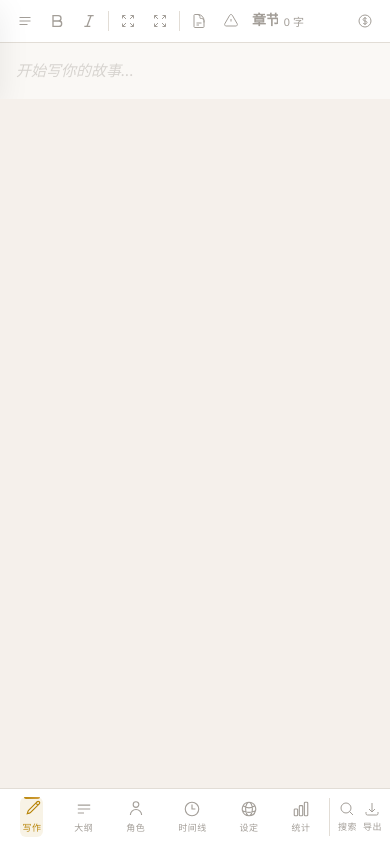
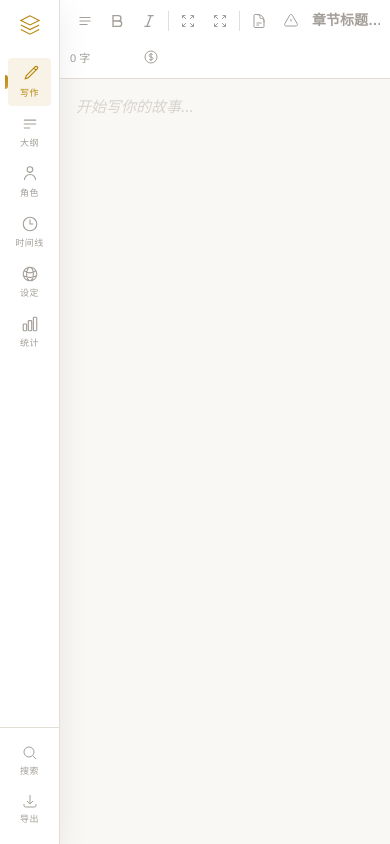
Before and after one commit to WuuuW-U/novel-writer, a plain HTML site: page index.html in a window 390 px wide. Drawn offline with Linux system fonts and the light colour scheme.

Commit message:
撤回底部标签栏，手机端改回左侧栏但加宽至60px并显示文字标签

```diff
--- a/css/style.css
+++ b/css/style.css
@@ -510,29 +510,16 @@ select.form-input { appearance:none; cursor:pointer; background-image:url("data:
 
 /* ========== 手机 (≤480px) ========== */
 @media(max-width:480px) {
-  #app { flex-direction:column; }
-
   .sidebar {
-    width:100%; height:56px; flex-direction:row; align-items:center;
-    padding:0 6px; border-right:none; border-top:1px solid var(--border);
-    order:2; flex-shrink:0; z-index:30; gap:0;
-    background:var(--bg-primary);
+    width:60px; padding:14px 0 8px;
   }
-  .sidebar::after { display:none; }
-  .sidebar-logo { display:none; }
-  .nav-items { flex-direction:row; flex:1; justify-content:space-around; padding:0; gap:0; width:auto; }
-  .nav-btn { flex-direction:column; padding:3px 2px; border-radius:6px; font-size:9px; min-width:0; }
+  .sidebar-logo { margin-bottom:18px; }
+  .sidebar-logo svg { width:22px; height:22px; }
+  .nav-btn { padding:7px 2px; border-radius:var(--radius-xs); font-size:9px; }
   .nav-btn svg { width:18px; height:18px; }
   .nav-btn span { display:block; }
-  .nav-btn.active::before { left:50%; top:0; transform:translateX(-50%); width:16px; height:2px; border-radius:0 0 2px 2px; }
-  .sidebar-footer {
-    flex-direction:row; gap:2px; padding:0; border-top:none; margin-top:0; width:auto; border-left:1px solid var(--border); padding-left:6px; margin-left:2px;
-  }
-  .sidebar-footer .nav-btn { font-size:9px; }
+  .nav-btn.active::before { left:-3px; height:14px; }
   .sidebar-footer .nav-btn svg { width:16px; height:16px; }
-
-  .main-content { order:1; flex:1; height:auto; min-height:0; }
-  .view.active { height:auto; }
 
   .write-layout { position:relative; }
   .chapter-panel {
@@ -607,11 +594,9 @@ select.form-input { appearance:none; cursor:pointer; background-image:url("data:
   .icon-btn { width:30px; height:30px; }
   .icon-btn svg { width:16px; height:16px; }
 
-  body.focus-mode .sidebar { display:none; }
   body.focus-mode .editor-container { padding:20px 16px; }
   body.focus-mode .editor-area { font-size:16px; line-height:1.9; }
   body.focus-mode .editor-toolbar { padding:6px 10px; }
 
   .rel-checkbox-group { grid-template-columns:1fr; }
-  .chapter-overlay { bottom:56px; }
 }
```
